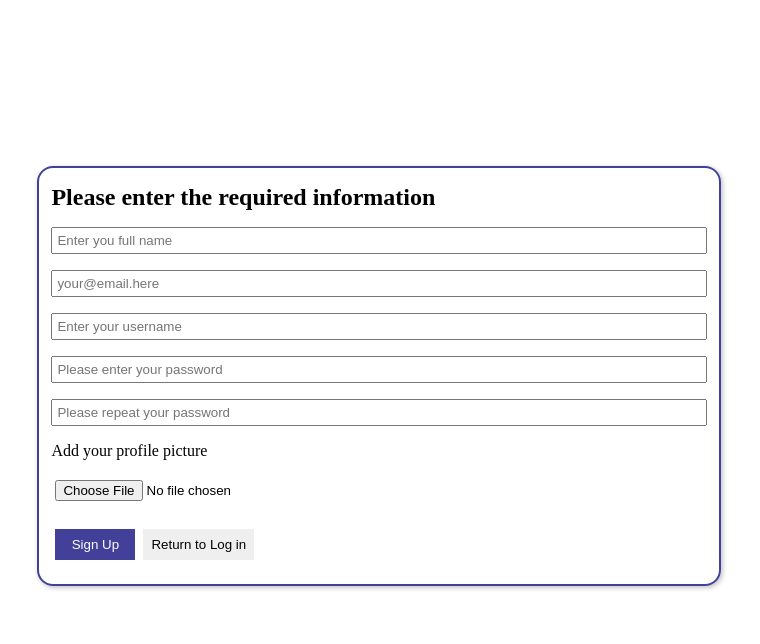
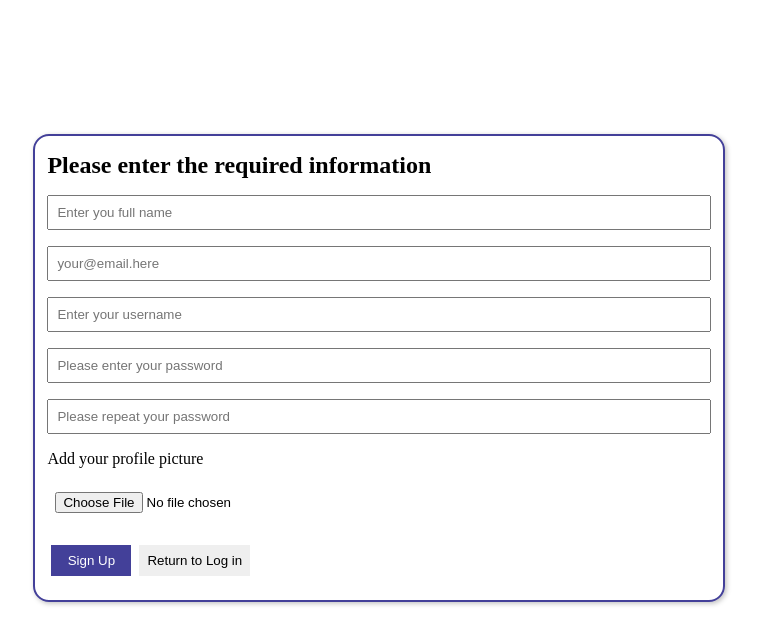
Before and after one commit to rigojr/chatting-module, a Nuxt app in the folder frontend/: page /sign-up in a window 1280 px wide. Shown: the top 644 px of the page, without its empty margins (261-1021 px from the left). Built offline with nearby package versions, Linux system fonts and the light colour scheme.

Commit message:
feat: add tools on itcss arch

```diff
--- a/frontend/components/login/LoginBox.vue
+++ b/frontend/components/login/LoginBox.vue
@@ -104,17 +104,13 @@ function onSignUp(): void {
 
 <style lang="scss">
   @use '@/styles/settings/colors' as colors;
+  @use '@/styles/tools/mixins' as mixins;
 
   .login-box {
-    display: flex;
-    flex-direction: column;
-    padding: 0.5rem; //TODO: ITCSS
-    border: 0.15rem solid colors.$primary; // TODO: could be added in ITCSS
-    border-radius: 1rem; //TODO: ITCSS
-    box-shadow: 0.1rem 0.1rem 0.3rem rgba(0,0,0,0.25); // TODO: ITCSS.
+    @include mixins.formStyle;
 
     &__email, &__password {
-      padding: 0.25rem; //TODO: ITCSS
+      @include mixins.inputStyle;
     }
 
     &__action-container {
@@ -122,19 +118,11 @@ function onSignUp(): void {
     }
 
     &__button {
-      width: 5rem;
-      padding: 0.5rem; //TODO: ITCSS
-
-      border: none;
+      @include mixins.button;
 
       &--primary {
-        color: white; // TODO: ITCSS
-        background-color: colors.$primary;
+        @include mixins.buttonPrimary;
       }
-    }
-
-    * {
-      margin: 0.5rem 0.25rem; //TODO: ITCSS
     }
   }
 </style>
--- a/frontend/components/sign-up/SignUpBox.vue
+++ b/frontend/components/sign-up/SignUpBox.vue
@@ -152,36 +152,21 @@ function onSubmit(): void {
 </template>
 
 <style lang="scss">
-  @use '@/styles/settings/colors' as colors;
+  @use '@/styles/tools/mixins' as mixins;
 
   input {
-    padding: 0.25rem; //TODO: ITCSS
+    @include mixins.inputStyle;
   }
 
   .signup-box {
-    // TODO: could be an @apply DRY
-    display: flex;
-    flex-direction: column;
-    padding: 0.5rem; //TODO: ITCSS
-    border: 0.15rem solid colors.$primary; // TODO: could be added in ITCSS
-    border-radius: 1rem; //TODO: ITCSS
-    box-shadow: 0.1rem 0.1rem 0.3rem rgba(0,0,0,0.25); // TODO: ITCSS.
+    @include mixins.formStyle;
 
     &__button {
-      min-width: 5rem;
-      padding: 0.5rem; //TODO: ITCSS
-
-      border: none;
+      @include mixins.button;
 
       &--primary {
-        color: white; // TODO: ITCSS
-        background-color: colors.$primary;
+        @include mixins.buttonPrimary;
       }
     }
   }
-
-  * {
-    // TODO: DRY
-    margin: 0.5rem 0.25rem; //TODO: ITCSS
-  }
 </style>
--- /dev/null
+++ b/frontend/styles/tools/buttons.scss
@@ -0,0 +1,13 @@
+@use '@/styles/settings/colors' as colors;
+
+@mixin button {
+  min-width: 5rem; // TODO: setting
+  padding: 0.5rem; // TODO: setting
+
+  border: none;
+}
+
+@mixin buttonPrimary {
+  color: white; // TODO: ITCSS
+  background-color: colors.$primary;
+}
--- /dev/null
+++ b/frontend/styles/tools/form.scss
@@ -0,0 +1,18 @@
+@use '@/styles/settings/colors' as colors;
+
+@mixin formStyle {
+  display: flex;
+  flex-direction: column;
+  padding: 0.5rem; //TODO: setting
+  border: 0.15rem solid colors.$primary; // TODO: setting
+  border-radius: 1rem; //TODO: setting
+  box-shadow: 0.1rem 0.1rem 0.3rem rgba(0,0,0,0.25); // TODO: setting.
+
+  * { // TODO: should be an object
+    margin: 0.5rem 0.25rem; //TODO: ITCSS
+  }
+}
+
+@mixin inputStyle { // TODO: should be an object
+  padding: 0.5rem; //TODO: ITCSS
+}
--- /dev/null
+++ b/frontend/styles/tools/mixins.scss
@@ -0,0 +1,2 @@
+@forward 'form';
+@forward 'buttons';
```
